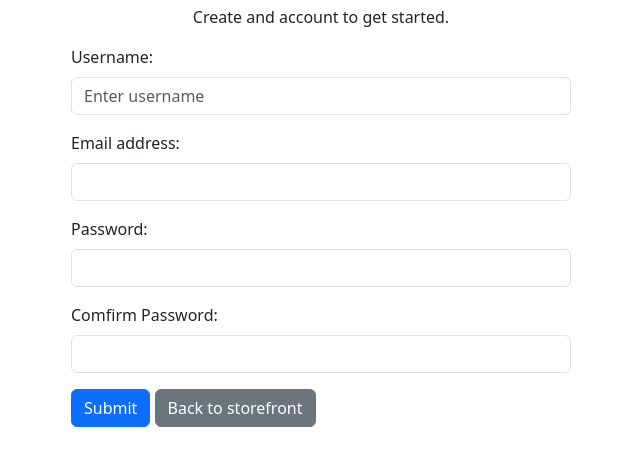
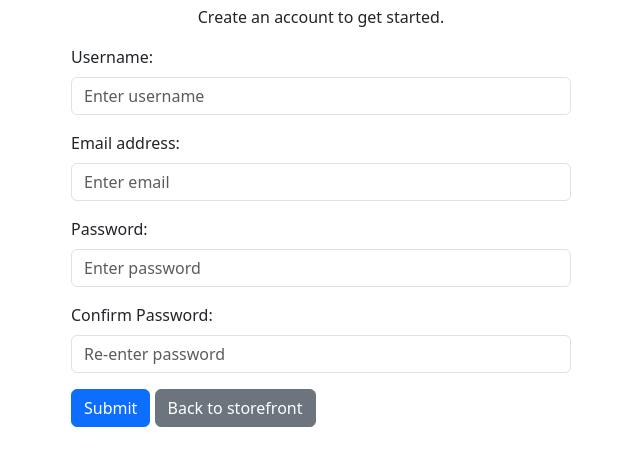
Before and after one commit to mmt6227/ist256-l5, a plain HTML site: page index.html in a window 1280 px wide. Shown: the part 91-556 px from the top of the page, without its empty margins (319-959 px from the left). Drawn offline with nearby package versions, Linux system fonts and the light colour scheme.

Commit message:
Refactor user signup form and validation logic
Updated the user signup form with improved validation and structure.

```diff
--- a/index.html
+++ b/index.html
@@ -7,58 +7,68 @@
     <link rel="stylesheet" href="https://cdn.jsdelivr.net/npm/bootstrap@5.3.8/dist/css/bootstrap.min.css" integrity="sha384-sRIl4kxILFvY47J16cr9ZwB07vP4J8+LH7qKQnuqkuIAvNWLzeN8tE5YBujZqJLB" crossorigin="anonymous">
 </head>
 <body>
-<!-- Content will go here -->
     <h1 class="text-center" style="padding: 20px;">User Signup</h1>
- <p class="text-center">Create and account to get started.</p>
+    <p class="text-center">Create an account to get started.</p>
 
     <div class="container">
- </div>
         <form class="m-3">
-    <div style="width: 500px;height: 300px;margin: 0 auto;">
+            <div style="max-width: 500px; margin: 0 auto;">
                 <div class="mb-3">
-        <label for="exampleInputUsername" class="form-label">Username:</label>
-        <input type="text" class="form-control" id="username"
-       placeholder="Enter username" onfocusout="validate(this)">
+                    <label for="username" class="form-label">Username:</label>
+                    <input type="text" class="form-control" id="username" placeholder="Enter username"
+                        onfocus="clearError(this)" onfocusout="validate(this)">
                 </div>
                 <div class="mb-3">
-        <label for="exampleInputEmail1" class="form-label">Email address:</label>
-        <input type="email" class="form-control" id="email"
-       onfocusout="validate(this)">    </div>
-    <div class="mb-3">
-        <label for="exampleInputPassword1" class="form-label">Password:</label>
-        <input type="password" class="form-control" id="password"
-       onfocusout="validate(this)">
+                    <label for="email" class="form-label">Email address:</label>
+                    <input type="email" class="form-control" id="email" placeholder="Enter email"
+                        onfocus="clearError(this)" onfocusout="validate(this)">
                 </div>
                 <div class="mb-3">
-        <label for="exampleInputPassword1" class="form-label">Comfirm Password:</label>
-        <input type="password" class="form-control" id="confirmPassword"
-       onfocusout="validate(this)">
+                    <label for="password" class="form-label">Password:</label>
+                    <input type="password" class="form-control" id="password" placeholder="Enter password"
+                        onfocus="clearError(this)" onfocusout="validate(this)">
+                </div>
+                <div class="mb-3">
+                    <label for="confirmPassword" class="form-label">Confirm Password:</label>
+                    <input type="password" class="form-control" id="confirmPassword" placeholder="Re-enter password"
+                        onfocus="clearError(this)" onfocusout="validate(this)">
                 </div>
                 <button type="submit" class="btn btn-primary">Submit</button>
-    <button class="btn btn-secondary" onclick="window.open('https\://mmt6227.github.io/ist256-l2')">Back to storefront</button>
+                <button type="button" class="btn btn-secondary"
+                    onclick="window.open('https://mmt6227.github.io/ist256-l2')">Back to storefront</button>
             </div>
         </form>
+    </div>
+
     <script src="https://cdn.jsdelivr.net/npm/bootstrap@5.3.8/dist/js/bootstrap.min.js" integrity="sha384-G/EV+4j2dNv+tEPo3++6LCgdCROaejBqfUeNjuKAiuXbjrxilcCdDz6ZAVfHWe1Y" crossorigin="anonymous"></script>
 
     <script>
     function validate(obj) {
-  if (obj.value.trim() === "") {
-    obj.style.color = "#FF0000";
-    return false;
+        var message = "";
+        if (obj.value == "") {
+            message = "Field is required";
+        } else if (obj.id == "email" && !(obj.value.includes("@") && obj.value.includes("."))) {
+            message = "Enter an email like joe@test.com";
+        } else if (obj.id == "confirmPassword" && obj.value != document.getElementById("password").value) {
+            message = "Passwords do not match";
         }
 
-  if (obj.id === "confirmPassword") {
-    const password = document.getElementById("password");
-    if (obj.value !== password.value) {
-      obj.style.color = "#FF0000";
-      return false;
+        if (message != "") {
+            obj.value = message;
+            obj.type = "text";
+            obj.style.borderColor = "#FF0000";
+        } else {
+            obj.style.borderColor = "";
         }
     }
 
-  obj.style.color = "#000000";
-  return true;
+    function clearError(obj) {
+        if (obj.style.borderColor == "rgb(255, 0, 0)") {
+            obj.value = "";
+            obj.style.borderColor = "";
+            if (obj.id.toLowerCase().includes("password")) obj.type = "password";
+        }
     }
     </script>
-
 </body>
 </html>
```
Lines whose indentation alone changed are shown as unchanged.
